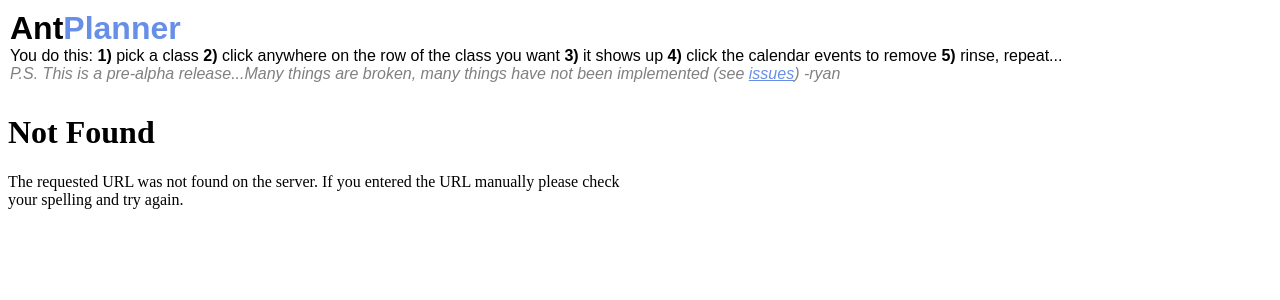
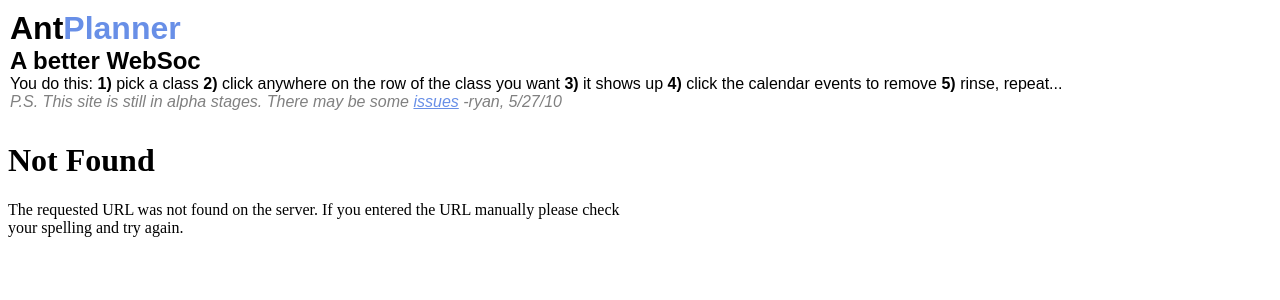
Before and after one commit to gumho/antplanner, a Python web app: template templates/index.html in a window 1280 px wide. Shown: the top 300 px of the page. Run offline with Jinja, Linux system fonts and the light colour scheme; the template is opened without the code that fills it, so the values that code supplies are empty; some libraries are stand-ins or nearby versions.

Commit message:
content re-write

```diff
--- a/templates/index.html
+++ b/templates/index.html
@@ -239,8 +239,9 @@
 	<div id="wrapper">
 		<div id="header">
 			<h1>Ant<span>Planner</span></h1>
+			<h2>A better WebSoc</h2>
 			<p>You do this: <strong>1)</strong> pick a class <strong>2)</strong> click anywhere on the row of the class you want <strong>3) </strong> it shows up  <strong>4)</strong> click the calendar events to remove <strong>5)</strong> rinse, repeat...</p>
-			<p><em>P.S. This is a pre-alpha release...Many things are broken, many things have not been implemented (see <a href="http://github.com/gumho/ant-planner/issues/">issues</a>) -ryan</em></p>
+			<p><em>P.S. This site is still in alpha stages. There may be some <a href="http://github.com/gumho/ant-planner/issues/">issues</a> -ryan, 5/27/10</em></p>
 		</div>
 
 		<div id="calendar">
```
